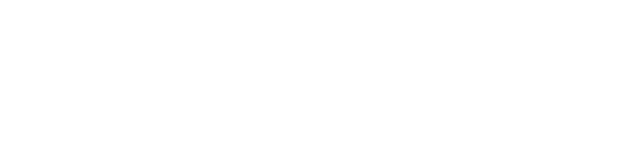
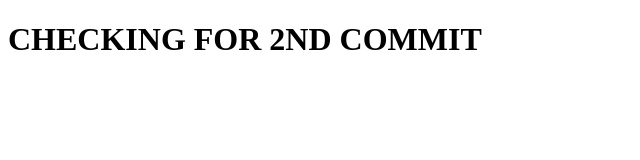
Before and after one commit to prajnaa27/gitbasics, a plain HTML site: page index.html in a window 1280 px wide. Shown: the whole page, without its empty margins (0-640 px from the left). Drawn offline with Linux system fonts and the light colour scheme.

Commit message:
Made changes in index.html

```diff
--- a/index.html
+++ b/index.html
@@ -7,6 +7,6 @@
     <title>Document</title>
 </head>
 <body>
-
+    <h1>CHECKING FOR 2ND COMMIT</h1>
 </body>
 </html>
```
